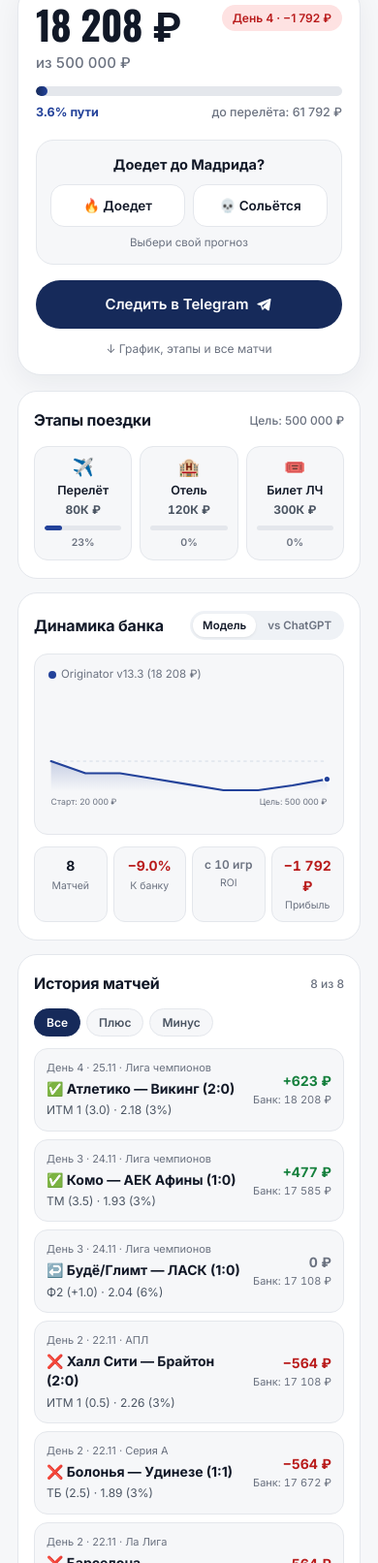
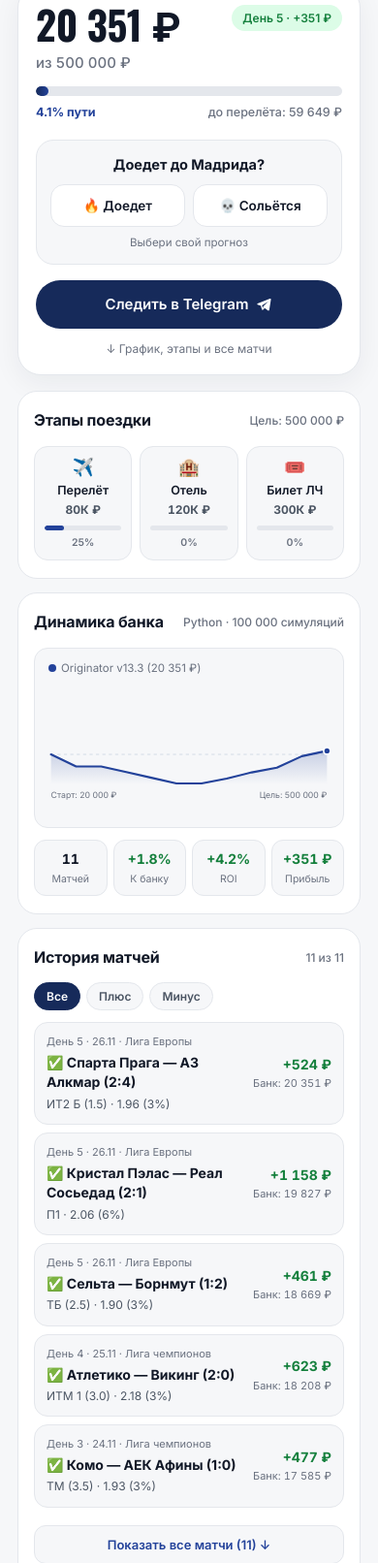
Before and after one commit to Originator-Lab/madrid, a plain HTML site: page index.html in a window 390 px wide. Shown: the part 388-2000 px from the top of the page at 97% size. Drawn offline with nearby package versions, Linux system fonts and the light colour scheme.

Commit message:
Add files via upload

```diff
--- a/index.html
+++ b/index.html
@@ -646,6 +646,26 @@
       font-variant-numeric: tabular-nums;
     }
 
+    .show-more-btn {
+      appearance: none;
+      width: 100%;
+      margin-top: 10px;
+      padding: 11px 14px;
+      border-radius: 12px;
+      border: 1px solid var(--border);
+      background: var(--surface);
+      color: var(--navy-accent);
+      font-family: inherit;
+      font-size: 13px;
+      font-weight: 600;
+      cursor: pointer;
+      transition: background 0.15s ease;
+    }
+
+    .show-more-btn:active {
+      background: var(--navy-soft);
+    }
+
     .empty-state {
       background: var(--surface);
       border: 1px dashed #CBD5E1;
@@ -787,10 +807,7 @@
       <section class="section">
         <div class="section-head">
           <h2 class="section-title">Динамика банка</h2>
-          <div class="seg-toggle" role="tablist">
-            <button type="button" class="seg-btn active" id="modeModelBtn">Модель</button>
-            <button type="button" class="seg-btn" id="modeDuelBtn">vs ChatGPT</button>
-          </div>
+          <span class="section-sub">Python · 100 000 симуляций</span>
         </div>
         <div class="chart-wrap">
           <div class="chart-legend" id="chartLegend">
@@ -902,9 +919,9 @@
         match: "Айнтрахт — Хоффенхайм (1:0)",
         pick: "Ф2 (0) · 1.98",
         stakePct: 6,
+        stakeRub: 1200,
         result: "loss",
-        delta: -1200,
-        gptDelta: 0
+        delta: -1200
       },
       {
         day: 1,
@@ -913,9 +930,9 @@
         match: "Боруссия М — Боруссия Д (0:1)",
         pick: "Ф2 (-1.0) · 1.96",
         stakePct: 6,
+        stakeRub: 1200,
         result: "push",
-        delta: 0,
-        gptDelta: 0
+        delta: 0
       },
       {
         day: 2,
@@ -924,9 +941,9 @@
         match: "Барселона — Вильярреал (3:2)",
         pick: "ТМ (3.5) · 2.71",
         stakePct: 3,
+        stakeRub: 564,
         result: "loss",
-        delta: -564,
-        gptDelta: 0
+        delta: -564
       },
       {
         day: 2,
@@ -935,9 +952,9 @@
         match: "Болонья — Удинезе (1:1)",
         pick: "ТБ (2.5) · 1.89",
         stakePct: 3,
+        stakeRub: 564,
         result: "loss",
-        delta: -564,
-        gptDelta: 0
+        delta: -564
       },
       {
         day: 2,
@@ -946,9 +963,9 @@
         match: "Халл Сити — Брайтон (2:0)",
         pick: "ИТМ 1 (0.5) · 2.26",
         stakePct: 3,
+        stakeRub: 564,
         result: "loss",
-        delta: -564,
-        gptDelta: 0
+        delta: -564
       },
       {
         day: 3,
@@ -957,9 +974,9 @@
         match: "Будё/Глимт — ЛАСК (1:0)",
         pick: "Ф2 (+1.0) · 2.04",
         stakePct: 6,
+        stakeRub: 1026,
         result: "push",
-        delta: 0,
-        gptDelta: 0
+        delta: 0
       },
       {
         day: 3,
@@ -968,9 +985,9 @@
         match: "Комо — АЕК Афины (1:0)",
         pick: "ТМ (3.5) · 1.93",
         stakePct: 3,
+        stakeRub: 513,
         result: "win",
-        delta: 477,
-        gptDelta: 0
+        delta: 477
       },
       {
         day: 4,
@@ -979,9 +996,42 @@
         match: "Атлетико — Викинг (2:0)",
         pick: "ИТМ 1 (3.0) · 2.18",
         stakePct: 3,
+        stakeRub: 528,
         result: "win",
-        delta: 623,
-        gptDelta: 0
+        delta: 623
+      },
+      {
+        day: 5,
+        date: "26.11",
+        league: "Лига Европы",
+        match: "Сельта — Борнмут (1:2)",
+        pick: "ТБ (2.5) · 1.90",
+        stakePct: 3,
+        stakeRub: 512,
+        result: "win",
+        delta: 461
+      },
+      {
+        day: 5,
+        date: "26.11",
+        league: "Лига Европы",
+        match: "Кристал Пэлас — Реал Сосьедад (2:1)",
+        pick: "П1 · 2.06",
+        stakePct: 6,
+        stakeRub: 1092,
+        result: "win",
+        delta: 1158
+      },
+      {
+        day: 5,
+        date: "26.11",
+        league: "Лига Европы",
+        match: "Спарта Прага — АЗ Алкмар (2:4)",
+        pick: "ИТ2 Б (1.5) · 1.96",
+        stakePct: 3,
+        stakeRub: 546,
+        result: "win",
+        delta: 524
       }
     ];
 
@@ -992,8 +1042,10 @@
     const fmtSignedRub = (n) => (n > 0 ? "+" : n < 0 ? "−" : "") + fmtRub(Math.abs(n));
     const fmtK = (n) => Math.round(n / 1000) + "К ₽";
 
-    let chartMode = "model"; // "model" | "duel"
+    let chartMode = "model";
     let matchFilter = "all"; // "all" | "win" | "loss"
+    let showAllMatches = false;
+    const VISIBLE_MATCHES_LIMIT = 5;
 
     function updateCountdown() {
       const target = new Date(CONFIG.finalDateIso).getTime();
@@ -1025,7 +1077,7 @@
           currentDay = mDay;
           dayStartBank = bank;
         }
-        const stakeRub = (dayStartBank * (Number(m.stakePct) || 6)) / 100;
+        const stakeRub = Number(m.stakeRub) || ((dayStartBank * (Number(m.stakePct) || 6)) / 100);
         totalStaked += stakeRub;
         bank += Number(m.delta) || 0;
         gptBank += Number(m.gptDelta) || 0;
@@ -1193,7 +1245,8 @@
         return;
       }
 
-      list.innerHTML = filtered.map((m) => {
+      const visible = showAllMatches ? filtered : filtered.slice(0, VISIBLE_MATCHES_LIMIT);
+      const rowsHtml = visible.map((m) => {
         const cls = m.result === "win" ? "win" : m.result === "loss" ? "loss" : "push";
         const icon = m.result === "win" ? "✅" : m.result === "loss" ? "❌" : "↩️";
         return `
@@ -1210,6 +1263,19 @@
           </div>
         `;
       }).join("");
+
+      const toggleBtnHtml = filtered.length > VISIBLE_MATCHES_LIMIT
+        ? `<button type="button" class="show-more-btn" id="toggleMatchesBtn">${showAllMatches ? "Свернуть историю ↑" : `Показать все матчи (${filtered.length}) ↓`}</button>`
+        : "";
+
+      list.innerHTML = rowsHtml + toggleBtnHtml;
+      const toggleBtn = document.getElementById("toggleMatchesBtn");
+      if (toggleBtn) {
+        toggleBtn.addEventListener("click", () => {
+          showAllMatches = !showAllMatches;
+          renderMatches(state);
+        });
+      }
     }
 
     function initPoll() {
@@ -1249,23 +1315,10 @@
       renderMatches(state);
     }
 
-    document.getElementById("modeModelBtn").addEventListener("click", () => {
-      chartMode = "model";
-      document.getElementById("modeModelBtn").classList.add("active");
-      document.getElementById("modeDuelBtn").classList.remove("active");
-      renderAll();
-    });
-
-    document.getElementById("modeDuelBtn").addEventListener("click", () => {
-      chartMode = "duel";
-      document.getElementById("modeDuelBtn").classList.add("active");
-      document.getElementById("modeModelBtn").classList.remove("active");
-      renderAll();
-    });
-
     document.querySelectorAll(".filter-pill").forEach((btn) => {
       btn.addEventListener("click", () => {
         matchFilter = btn.dataset.filter;
+        showAllMatches = false;
         document.querySelectorAll(".filter-pill").forEach((b) => b.classList.remove("active"));
         btn.classList.add("active");
         renderAll();
```
